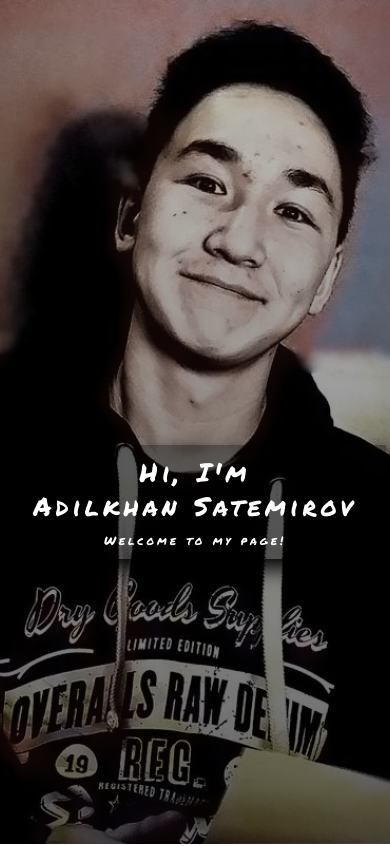
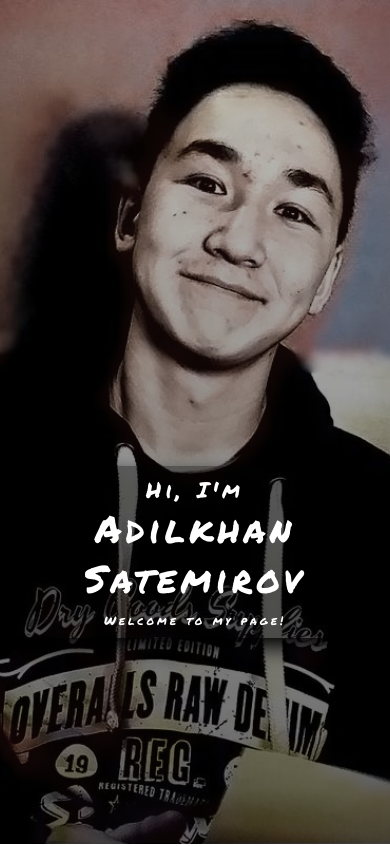
Before and after one commit to adilhansatemirov/adilkhansatemirov, a Next.js app: page / in a window 390 px wide. Shown: the top 846 px of the page. Built offline with nearby package versions, Linux system fonts and the light colour scheme.

Commit message:
feat: change header

```diff
--- a/components/Header.js
+++ b/components/Header.js
@@ -2,8 +2,10 @@ export default () => (
   <div className="header">
     <div className="header__title-container">
       <h1 className="header__title">
-        <span className="header__title-text">Hi, I'm</span>
-        <span className="header__title-text">Adilkhan Satemirov</span>
+        <span className="header__title-greetings">Hi, I'm</span>
+        <span className="header__title-name">
+          <span>Adilkhan</span> <span>Satemirov</span>
+        </span>
       </h1>
       <h2 className="header__subtitle">Welcome to my page!</h2>
     </div>
--- a/style/components/header.scss
+++ b/style/components/header.scss
@@ -43,7 +43,6 @@
   @media (max-width: 600px) {
     padding: 10px;
     width: 94%;
-    top: 80px;
   }
 
   @media (max-width: 400px) {
@@ -77,38 +76,37 @@
   @media (max-width: 700px) {
     font-size: 44px;
   }
+}
+
+.header__title-greetings {
+  @media (max-width: 800px) {
+    font-size: 26px;
+  }
 
   @media (max-width: 600px) {
-    font-size: 36px;
-  }
-
-  @media (max-width: 550px) {
-    font-size: 34px;
-  }
-
-  @media (max-width: 500px) {
-    font-size: 32px;
-  }
-
-  @media (max-width: 450px) {
-    font-size: 28px;
+    font-size: 24px;
   }
 
   @media (max-width: 400px) {
-    font-size: 26px;
-  }
-
-  @media (max-width: 360px) {
-    font-size: 24px;
-  }
-
-  @media (max-width: 340px) {
     font-size: 22px;
   }
 }
 
-.header__title-text {
+.header__title-name {
   white-space: nowrap;
+
+  @media (max-width: 800px) {
+    display: flex;
+    flex-direction: column;
+  }
+
+  @media (max-width: 600px) {
+    font-size: 40px;
+  }
+
+  @media (max-width: 400px) {
+    font-size: 38px;
+  }
 }
 
 .header__subtitle {
```
